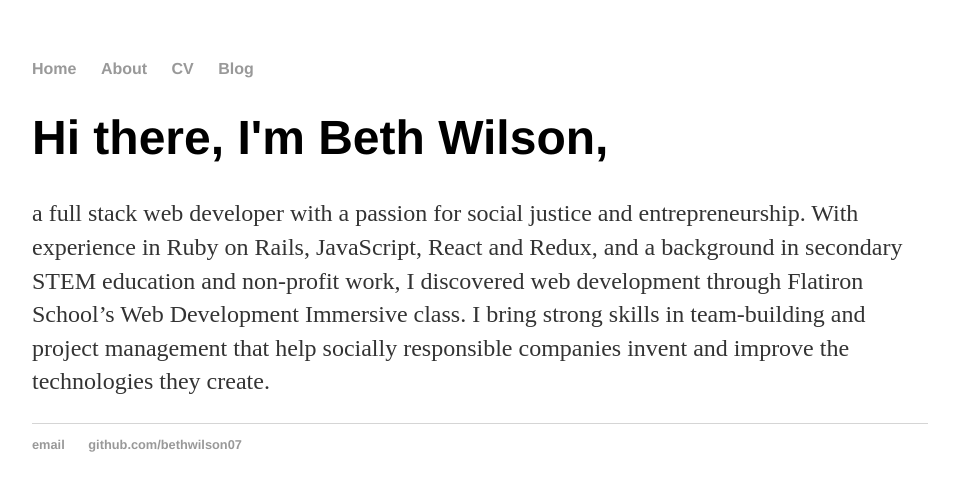
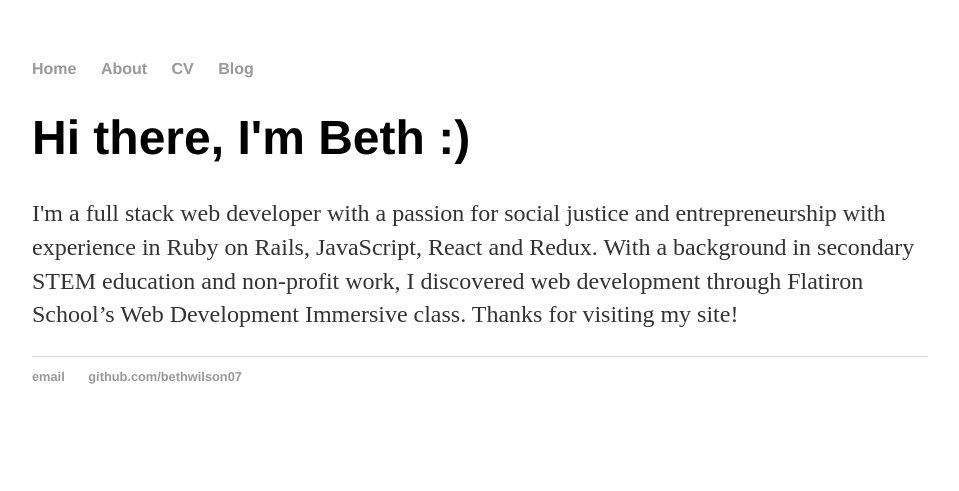
Before and after one commit to bethwilson07/bethwilson07.github.io, a Jekyll site: the page built from about/index.html, in a window 1280 px wide. Shown: the top 491 px of the page, without its empty margins (160-1119 px from the left). Built offline with Jekyll 4.4.1, drawn with Linux system fonts in a browser that asks for light colours.

Commit message:
some edits

```diff
--- a/about/index.html
+++ b/about/index.html
@@ -3,9 +3,8 @@ layout: default
 title: About Me
 ---
 <div class="blurb">
-	<h1>Hi there, I'm Beth Wilson,</h1>
-	<p> a full stack web developer with a passion for social justice and entrepreneurship. With experience in Ruby on Rails,
-JavaScript, React and Redux, and a background in secondary STEM education and non-profit work, I discovered web
-    development through Flatiron School’s Web Development Immersive class. I bring strong skills in team-building and project
-management that help socially responsible companies invent and improve the technologies they create.</p>
+	<h1>Hi there, I'm Beth :) </h1>
+	<p> I'm a full stack web developer with a passion for social justice and entrepreneurship with experience in Ruby on Rails,
+JavaScript, React and Redux. With a background in secondary STEM education and non-profit work, I discovered web
+    development through Flatiron School’s Web Development Immersive class. Thanks for visiting my site!</p>
 </div><!-- /.blurb -->
```
